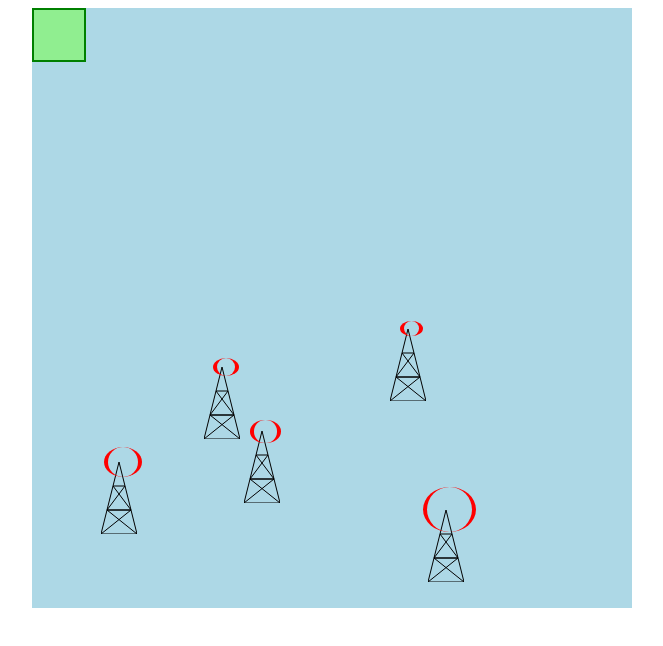
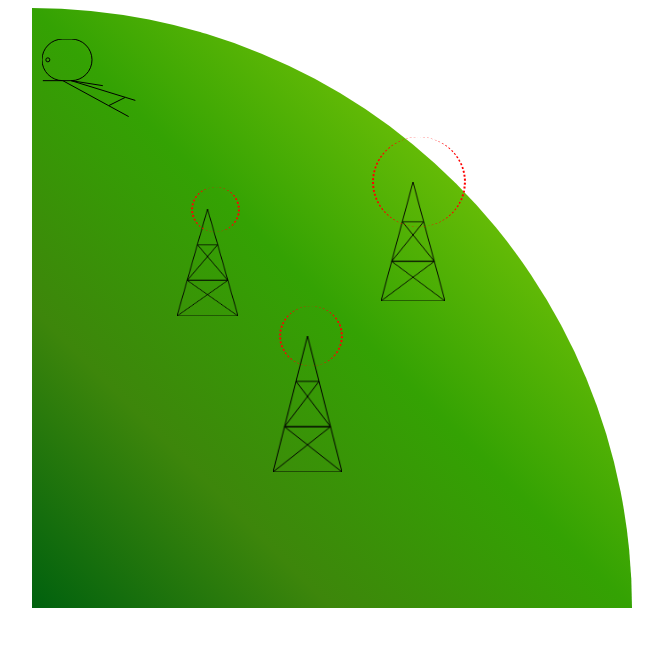
Before and after one commit to js13kGames/Catch-the-Signal, a plain HTML site: page index.html in a window 1280 px wide. Shown: the whole page, without its empty margins (308-971 px from the left). Drawn offline with Linux system fonts and the light colour scheme.

Commit message:
colors, players, background updated

```diff
--- a/app.js
+++ b/app.js
@@ -7,8 +7,8 @@ var gamebordDim = {
         width: 50
     },
     antennaDim = {
-        width: 6,
-        height: 24
+        width: 12,
+        height: 48
     },
     ymotion = gamebordDim.height - playerDim.height,
     x = 0,
@@ -17,7 +17,12 @@ var gamebordDim = {
         x: gamebordDim.width
     },
     radius = motionCenter.x - x,
-    noOfAntennas = 5;
+    noOfAntennas = 3,
+    characterSize = 100,
+    characterObject,
+    currentCharacterPosition = {},
+    characterSwingLimit = 15,
+    characterDirection = 1;
 
 function initializeSizes() {
     var gameboard = document.getElementById("gameboard");
@@ -28,6 +33,16 @@ function initializeSizes() {
     var player = document.getElementById("player");
     player.style.width = playerDim.width + "px";
     player.style.height = playerDim.height + "px";
+    characterObject = createCharacter();
+    player.appendChild(characterObject);
+    function keepCharacterInMotion() {
+        var currentShift = currentCharacterPosition.y - parseFloat(characterObject.style.top);
+        if(Math.abs(currentShift) > characterSwingLimit) {
+            characterDirection *= -1;
+        }
+        characterObject.style.top = parseFloat(characterObject.style.top) - characterDirection + "px";
+    }
+    setInterval(keepCharacterInMotion, 20);
 }
 
 function shiftPlayer(x, y) {
--- a/background.js
+++ b/background.js
@@ -15,7 +15,9 @@ var initializeBackground = (function () {
             y: boardHeight
         },
         maxSignalFactor = 3,//should be a number lesser than noOfAntennas
-        signalFactor = 1;
+        signalFactor = 1,
+        land = null,
+        earthRadius;
 
     function Antenna() {
         this.antennaWrapper = document.createElement("div");
@@ -67,8 +69,9 @@ var initializeBackground = (function () {
             antenna;
         for (i = 0; i < antennaCount; i++) {
             antenna = new Antenna();
-            antenna.x = Math.random() * boardWidth;
-            antenna.y = Math.random() * (boardHeight - antennaSizes.height);
+            antenna.x = Math.random() * (boardWidth - antennaSizes.width*6);
+            antenna.y = Math.random() * (boardHeight - antennaSizes.height*3);
+            antenna.radius = antenna.x;
             antenna.antennaWrapper.style.position = "absolute";
             antenna.antennaWrapper.style.left = antenna.x + "px";
             antenna.antennaWrapper.style.top = antenna.y + "px";
@@ -86,9 +89,9 @@ var initializeBackground = (function () {
         antenna.rangeElem.style.width = rangeRadius + "px";
         antenna.rangeElem.style.height = rangeRadius + "px";
         antenna.rangeElem.style.position = "absolute";
-        antenna.rangeElem.style.borderWidth = "0px 4px";
+        antenna.rangeElem.style.borderWidth = "0px 2px";
         antenna.rangeElem.style.borderColor = "red";
-        antenna.rangeElem.style.borderStyle = "solid";
+        antenna.rangeElem.style.borderStyle = "dotted";
         antenna.rangeElem.style.borderRadius = "50%";
         antenna.rangeElem.style.left = antenna.rangeCenter[0] - rangeRadius/2 + "px";
         antenna.rangeElem.style.top = antenna.rangeCenter[1] - rangeRadius/2 + "px";
@@ -97,16 +100,23 @@ var initializeBackground = (function () {
 
     function getCircularMotion(antenna) {
         var graphX = antenna.x;
-        return gamebordDim.height - Math.sqrt(antenna.radius * antenna.radius - graphX * graphX);
+        return gamebordDim.height - Math.sqrt(antenna.radius * antenna.radius - graphX * graphX) - antennaSizes.height*3;
     }
 
     function moveAntennas() {
         var i = 0;
         for(i = 0; i < allAntennas.length; i++) {
-            var antenna = allAntennas[i];
+            var antenna = allAntennas[i],
+                antennaWd = parseFloat(antenna.antennaElement.style.width),
+                antennaHt = parseFloat(antenna.antennaElement.style.height);
+            antenna.antennaElement.style.width = antennaWd - 0.3 + "px";
+            antenna.antennaElement.style.height = antennaHt - 1 + "px";
             var newLeftPosition = parseFloat(antenna.antennaWrapper.style.left) - antennaShift;
-            if (newLeftPosition < antennaSizes.width) {
-                antenna.y = boardHeight - antennaSizes.height - 10;
+            if (newLeftPosition < antennaSizes.width*6) {
+                antenna.antennaElement.style.width = antennaSizes.width * 6 + "px";
+                antenna.antennaElement.style.height = antennaSizes.height * 3 + "px";
+
+                antenna.y = boardHeight - antennaSizes.height*3;
                 antenna.x = Math.random() * (boardWidth - antennaSizes.width - 20);
                 antenna.radius = antenna.x;
                 antenna.pathRadius = Math.abs(antennaMotionCenter.x - antenna.x);
@@ -130,14 +140,58 @@ var initializeBackground = (function () {
         }
     }
 
+    function showTrees() {
+        var landElem = document.createElement("canvas"),
+            landContext = landElem.getContext("2d");
+        landElem.style.width = "50px";
+        landElem.style.height = "50px";
+        landElem.width = "50";
+        landElem.height = "50";
+        landElem.style.position = "absolute";
+        landElem.style.top = "50px";
+        landElem.style.left = "50px";
+        landElem.setAttribute("id", "earth-element");
+
+        landContext.beginPath();
+        landContext.moveTo(0,0);
+        for(var pt = 0; pt < 25; pt++) {
+            landContext.lineTo(pt*6,Math.random()*25);
+        }
+        for(pt = 0; pt < 25; pt++) {
+            landContext.lineTo(150-pt*(150/25),125+Math.random()*125);
+        }
+        landContext.closePath();
+        landContext.fillStyle = "green";
+        landContext.fill();
+
+        gameboard.appendChild(landElem);
+        return landElem;
+    }
+
+    function moveTrees() {
+        //land.style.earthRadius
+        var x = parseFloat(land.style.left) - antennaShift,
+            y = Math.sqrt(earthRadius*earthRadius - x*x);
+        if(x < 0) {
+            y = 0;
+            x = Math.sqrt(earthRadius*earthRadius - y*y);
+        }
+
+        land.style.top = boardHeight - y + "px";
+        land.style.left = x + "px";
+    }
+
     return function (initialNoOfAntennas, width, height, antennaDim) {
         antennaCount = initialNoOfAntennas || 5;
         boardWidth = width;
         boardHeight = height;
+        earthRadius = boardWidth - 50;
         antennaSizes = antennaDim;
         gameboard = document.getElementById("gameboard");
         drawAntennas();
         antennaMovement = setInterval(moveAntennas, antennaInterval);
+        //land = showTrees();
+        //setInterval(moveTrees, antennaInterval);
         return allAntennas;
     };
 }());
--- /dev/null
+++ b/createCharacter.js
@@ -0,0 +1,78 @@
+function createCharacter() {
+    var charElem = document.createElement("canvas"),
+        charContext = charElem.getContext("2d"),
+        charStyle = charElem.style;
+
+    //Styling character element below
+    charElem.width = characterSize;
+    charElem.height = characterSize;
+    charStyle.width = characterSize + "px";
+    charStyle.height = characterSize + "px";
+    charStyle.position = "absolute";
+    charStyle.top = "25px";
+    charStyle.left = "10px";
+    //charStyle.backgroundColor = "pink";
+    currentCharacterPosition.x = 10;
+    currentCharacterPosition.y = 25;
+
+    //Character canvas sketch below
+    var headRadius = characterSize*5/24,
+        headX = headRadius,
+        headY = headRadius,
+        headElongation = characterSize*2/24,
+        dressX = characterSize*2/3,
+        dressY = dressX,
+        dressBottomSlope = (dressY-2*headY)/(dressX-headX),
+        dressTopSlope = (2*headY-dressY+headElongation)/(headX-headElongation-dressX),
+        legLength = characterSize/5,
+        handLength = characterSize/5,
+        eyeLocationX = 15,
+        eyeRadius = 2;
+        /*braidRadius = characterSize/25,
+        braidStartX = 2*headX+headElongation-braidRadius,
+        braidStartY = headY;*/
+
+    charContext.beginPath();
+    charContext.arc(headX,headY,headRadius,Math.PI/2,Math.PI*3/2);
+    charContext.lineTo(headX+headElongation, 0);
+    charContext.arc(headX+headElongation,headY,headRadius,Math.PI*3/2,Math.PI/2);
+    charContext.lineTo(headX, 2*headY);
+
+    //dress
+    charContext.lineTo(dressX, dressY);
+    charContext.lineTo(dressX+2*headElongation, dressY-headElongation);
+    charContext.lineTo(headX+headElongation,2*headY);
+    charContext.moveTo(dressX, dressY);
+
+    //legs
+    charContext.lineTo(dressX + legLength, legLength * dressBottomSlope + dressY);
+    charContext.moveTo(dressX+2*headElongation, dressY-headElongation);
+    charContext.lineTo(dressX+2*headElongation+legLength-10, (legLength-10) * dressTopSlope + dressY - headElongation);
+    charContext.moveTo(headX, 2*headY);
+
+    //hands
+    charContext.lineTo(headX-handLength, 2*headY);
+    charContext.moveTo(headX+headElongation, 2*headY);
+    charContext.lineTo(headX+2*handLength, 2*headY+5);
+
+    //braid
+    /*charContext.moveTo(braidStartX, braidStartY);
+    charContext.arc(braidStartX+braidRadius, headY,braidRadius,Math.PI,Math.PI*2);
+    charContext.arc(braidStartX+3*braidRadius, headY,braidRadius,Math.PI,0, true);
+
+    charContext.moveTo(braidStartX, braidStartY);
+    charContext.arc(braidStartX+braidRadius, headY,braidRadius,Math.PI,Math.PI*2);
+    charContext.arc(braidStartX+3*braidRadius, headY+5,braidRadius,Math.PI,0, true);
+
+    charContext.moveTo(braidStartX, braidStartY);
+    charContext.arc(braidStartX+braidRadius, headY,braidRadius,Math.PI,Math.PI*2);
+    charContext.arc(braidStartX+3*braidRadius, headY+10,braidRadius,Math.PI,0, true);*/
+
+    //eyes
+    charContext.moveTo(headX-eyeLocationX+eyeRadius, headY);
+    charContext.arc(headX-eyeLocationX,headY,eyeRadius,0,Math.PI*2);
+
+    charContext.stroke();
+
+    return charElem;
+}
--- a/index.html
+++ b/index.html
@@ -2,7 +2,9 @@
     <head>
         <style>
             #gameboard {
-                background-color: lightblue;
+                /*background-color: lightgreen;*/
+                background-image: repeating-linear-gradient(-135deg, #c1d11f, #6ec007, #34a203, #3d860b, #00610e);
+                border-top-right-radius: 100%;
                 width: 100%;
                 height: 500px;
                 position: relative;
@@ -11,8 +13,6 @@
             #player {
                 width: 50px;
                 height: 50px;
-                border: 2px solid green;
-                background-color: lightgreen;
                 position: absolute;
             }
         </style>
@@ -22,6 +22,7 @@
             <div id="player"></div>
         </div>
         <div id="libraries">
+            <script src="createCharacter.js"></script>
             <script src="background.js"></script>
             <script src="app.js"></script>
         </div>
```
